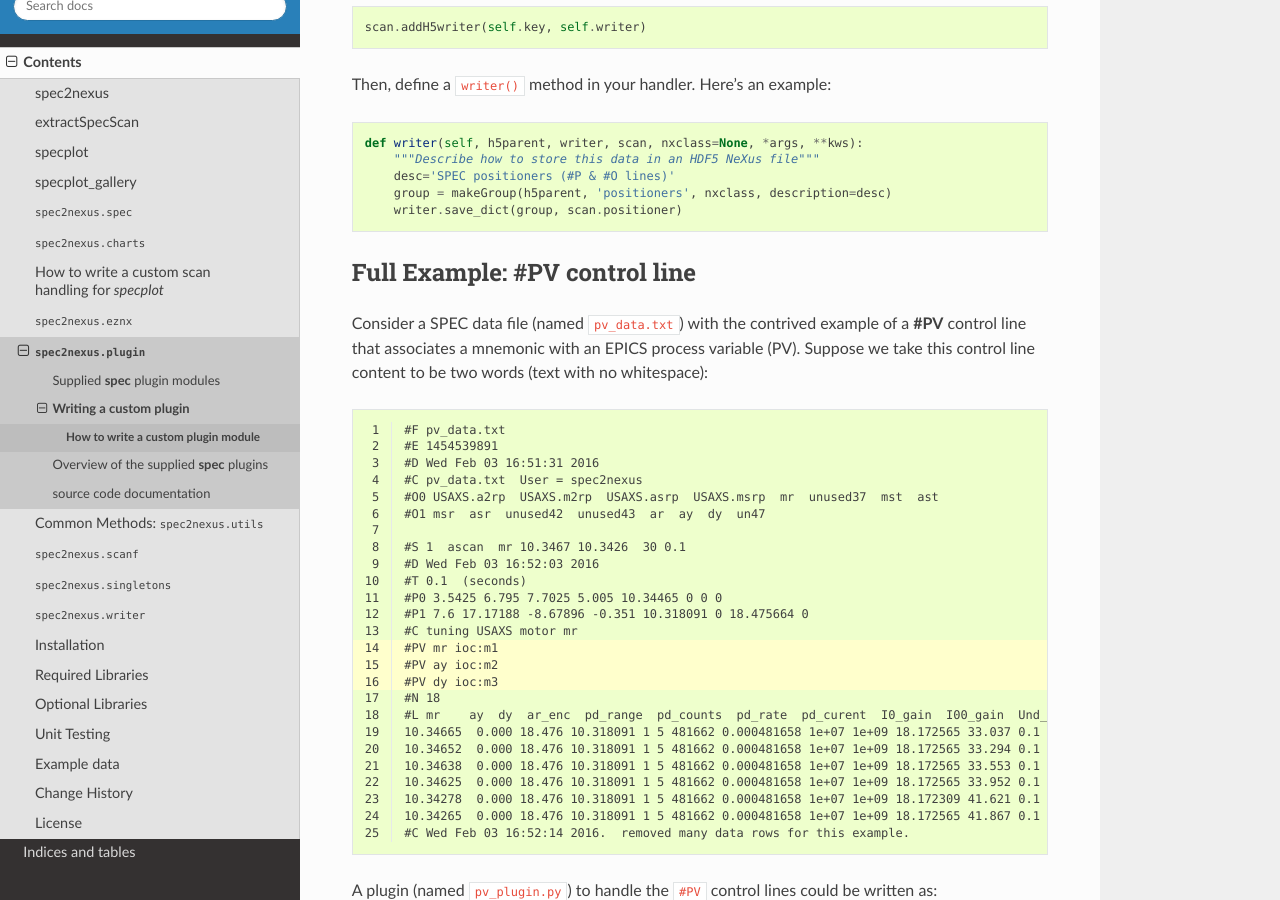
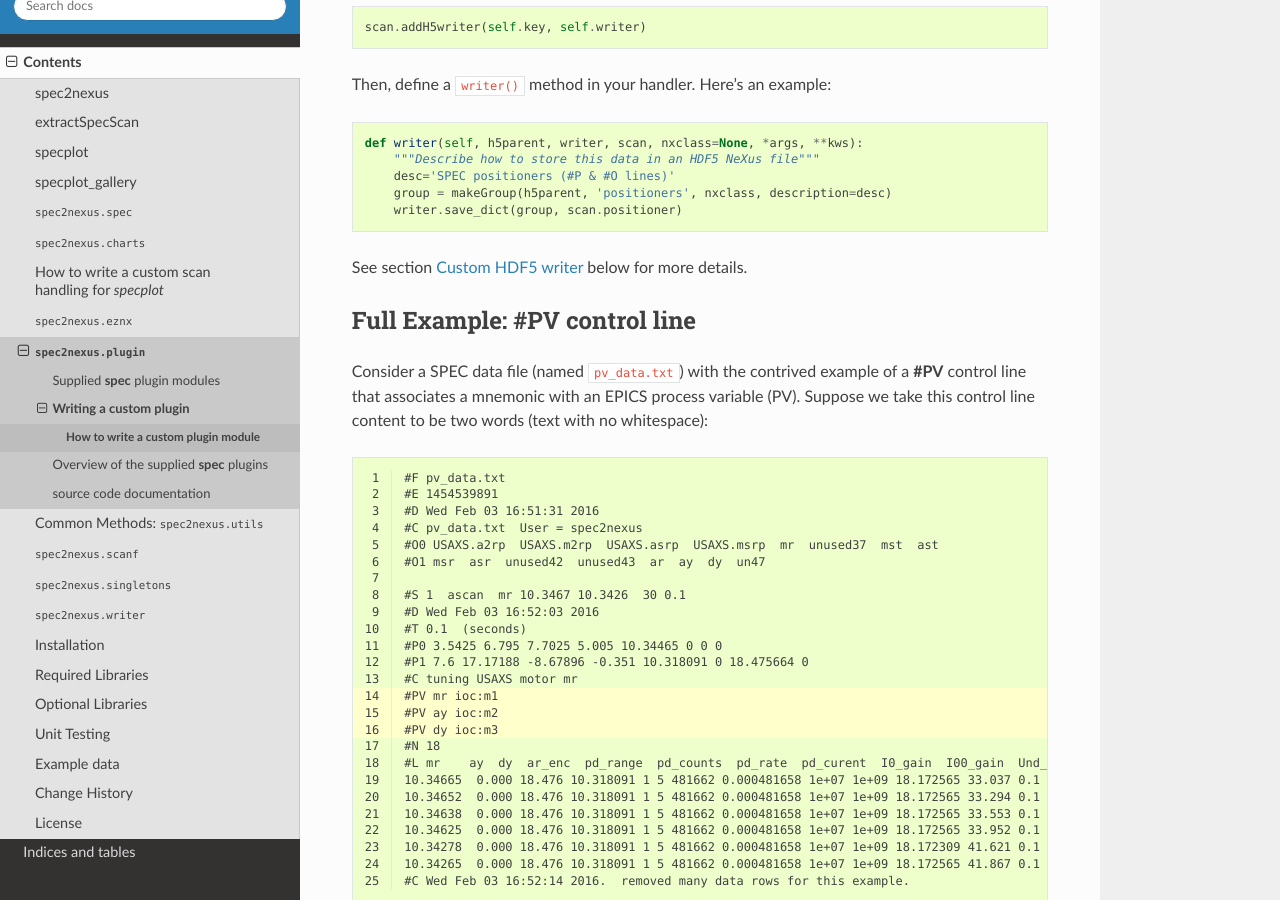
Before and after one commit to prjemian/spec2nexus, a Sphinx documentation site: the page built from docs/source/how_to_write_plugin.rst, in a window 1280 px wide and 900 px high, scrolled down 2985 px. Built offline with Sphinx 7.4.7 and the Read the Docs theme 2.0.0, drawn with Linux system fonts in a browser that asks for light colours.

Commit message:
DOC #181

```diff
--- a/docs/source/how_to_write_plugin.rst
+++ b/docs/source/how_to_write_plugin.rst
@@ -178,6 +178,9 @@ Then, define a ``writer()`` method in your handler.  Here's an example::
         desc='SPEC positioners (#P & #O lines)'
         group = makeGroup(h5parent, 'positioners', nxclass, description=desc)
         writer.save_dict(group, scan.positioner)
+
+See section :ref:`howto_writer` below for more details.
+
 
 .. _howto_example_PV_control_line:
 
```
